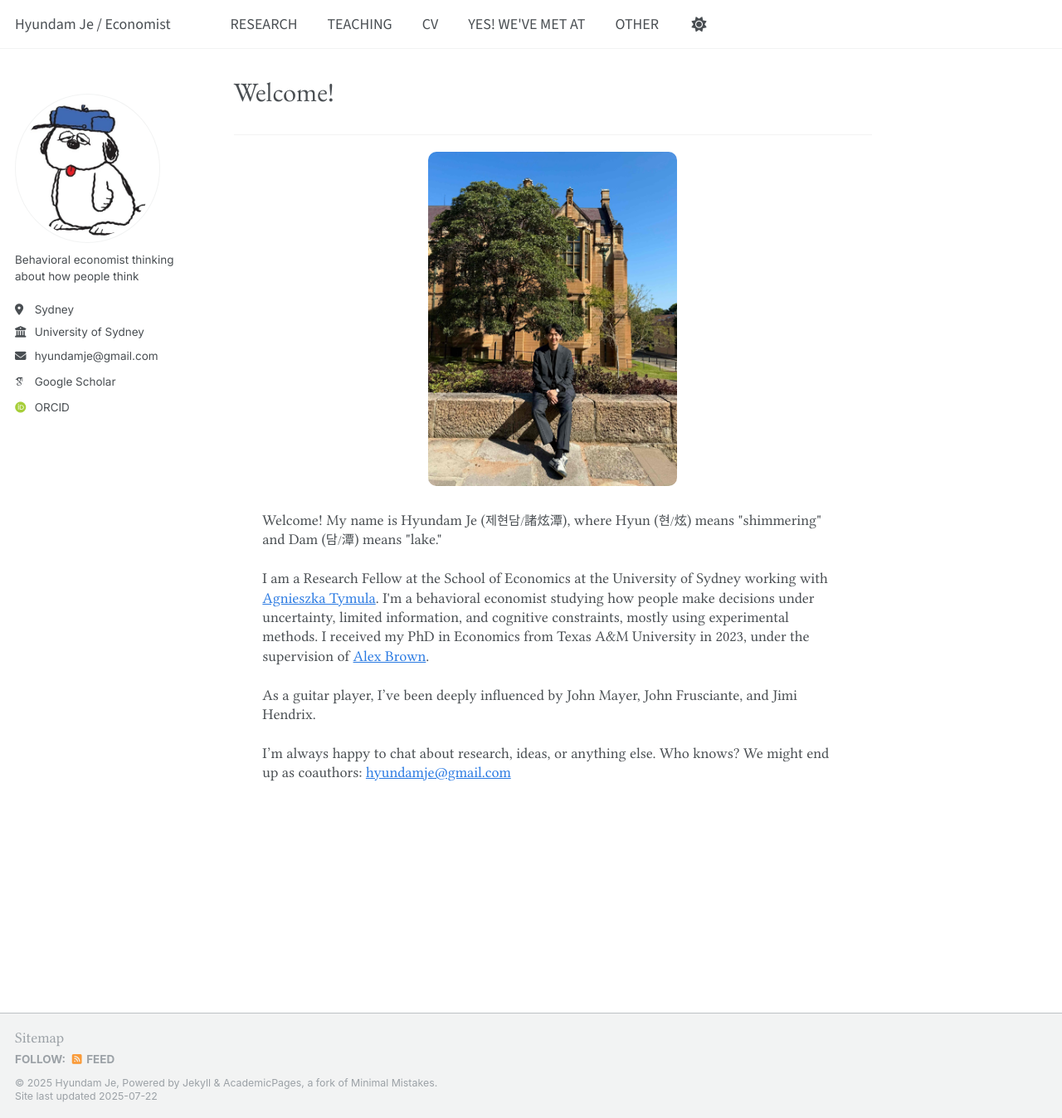
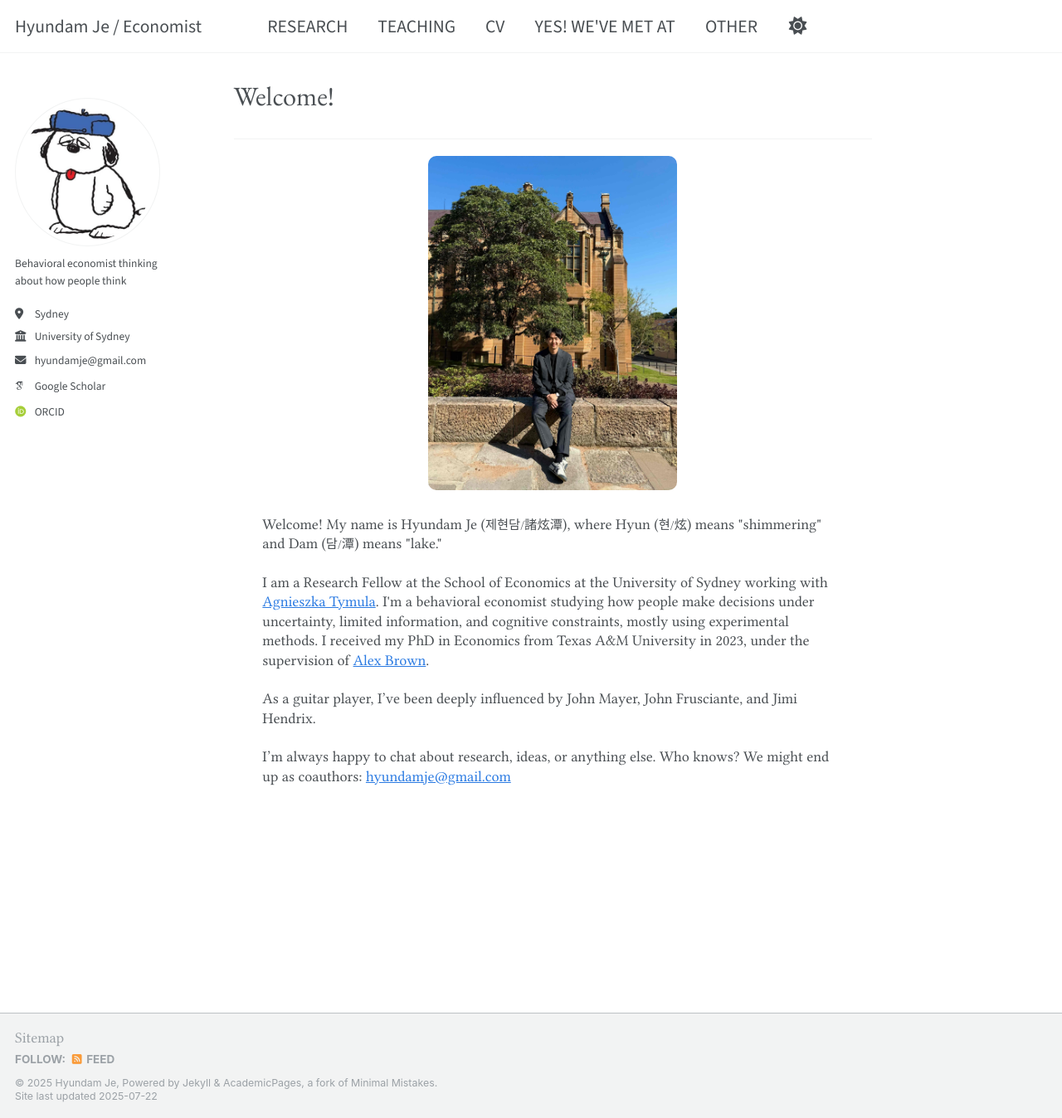
Before and after one commit to hyundamje/hyundamje.github.io, a Jekyll site: the page built from _pages/about.md, in a window 1280 px wide and 1348 px high. Shown: the whole window at 83% size. Built offline with Jekyll 4.4.1, drawn with Linux system fonts in a browser that asks for light colours; some web fonts are replaced.

Commit message:
Update custom.css

```diff
--- a/assets/css/custom.css
+++ b/assets/css/custom.css
@@ -4,7 +4,7 @@
 .masthead__menu a {
 
 font-family:  'Source Sans 3', sans-serif !important;
-   font-size: 1rem !important;
+   font-size: 1.2rem !important;
   font-weight: 400;
 }
 
@@ -17,5 +17,5 @@
 .author__urls,
 .author__urls li,
 .author__urls a {
- font-family: 'Inter', sans-serif !important;
+ font-family: 'Source Sans 3', sans-serif !important;
 }
```
